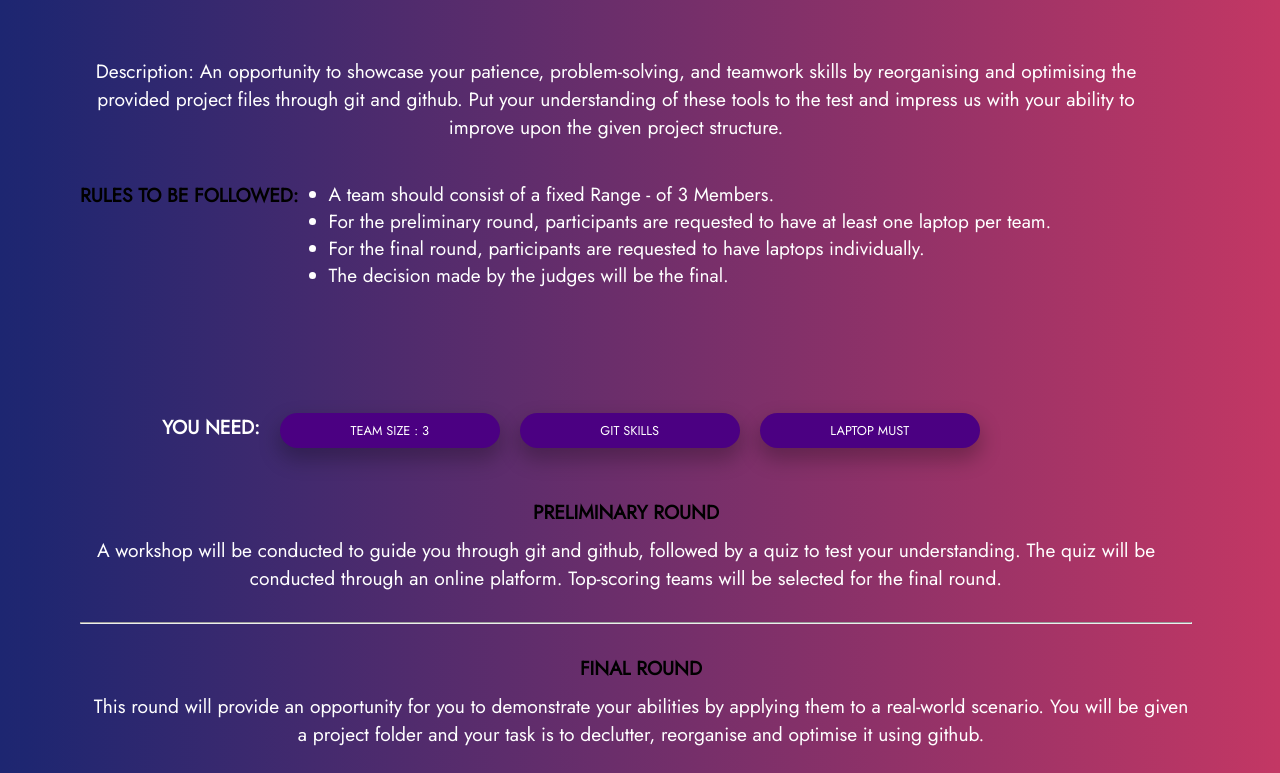
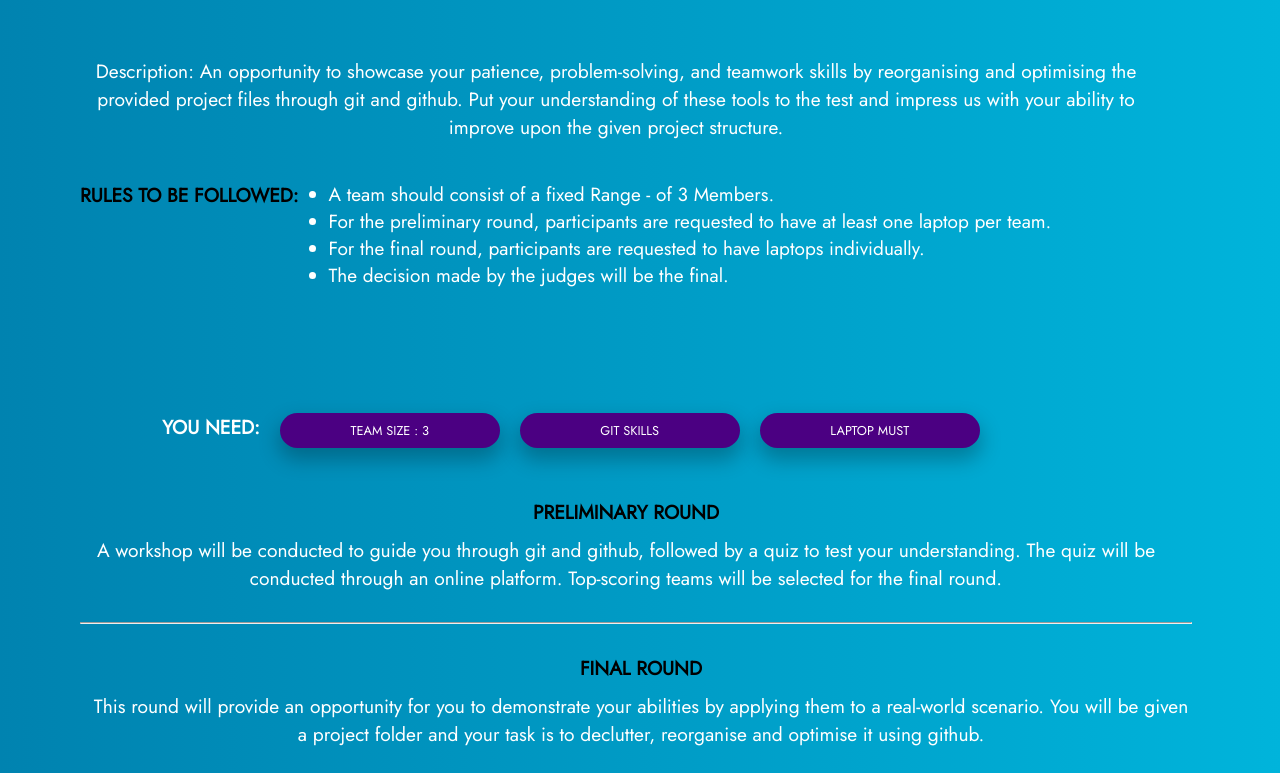
Before and after one commit to Nandine0804/TECHNO, a plain HTML site: page pages/events/git.html in a window 1280 px wide. Shown: the part 577-1350 px from the top of the page. Drawn offline with Linux system fonts and the light colour scheme.

Commit message:
Update git.css

```diff
--- a/css/event-page/git.css
+++ b/css/event-page/git.css
@@ -15,12 +15,10 @@ ol li {
 
 body,
 html {
-    background: #c33764;
-    /* fallback for old browsers */
-    background: -webkit-linear-gradient(to right, #1d2671, #c33764);
-    /* Chrome 10-25, Safari 5.1-6 */
-    background: linear-gradient(to right, #1d2671, #c33764);
-    /* W3C, IE 10+/ Edge, Firefox 16+, Chrome 26+, Opera 12+, Safari 7+ */
+  background: #00B4DB;  /* fallback for old browsers */
+background: -webkit-linear-gradient(to right, #0083B0, #00B4DB);  /* Chrome 10-25, Safari 5.1-6 */
+background: linear-gradient(to right, #0083B0, #00B4DB); /* W3C, IE 10+/ Edge, Firefox 16+, Chrome 26+, Opera 12+, Safari 7+ */
+
     background-size: cover;
     background-position: center;
     background-repeat: no-repeat;
```
